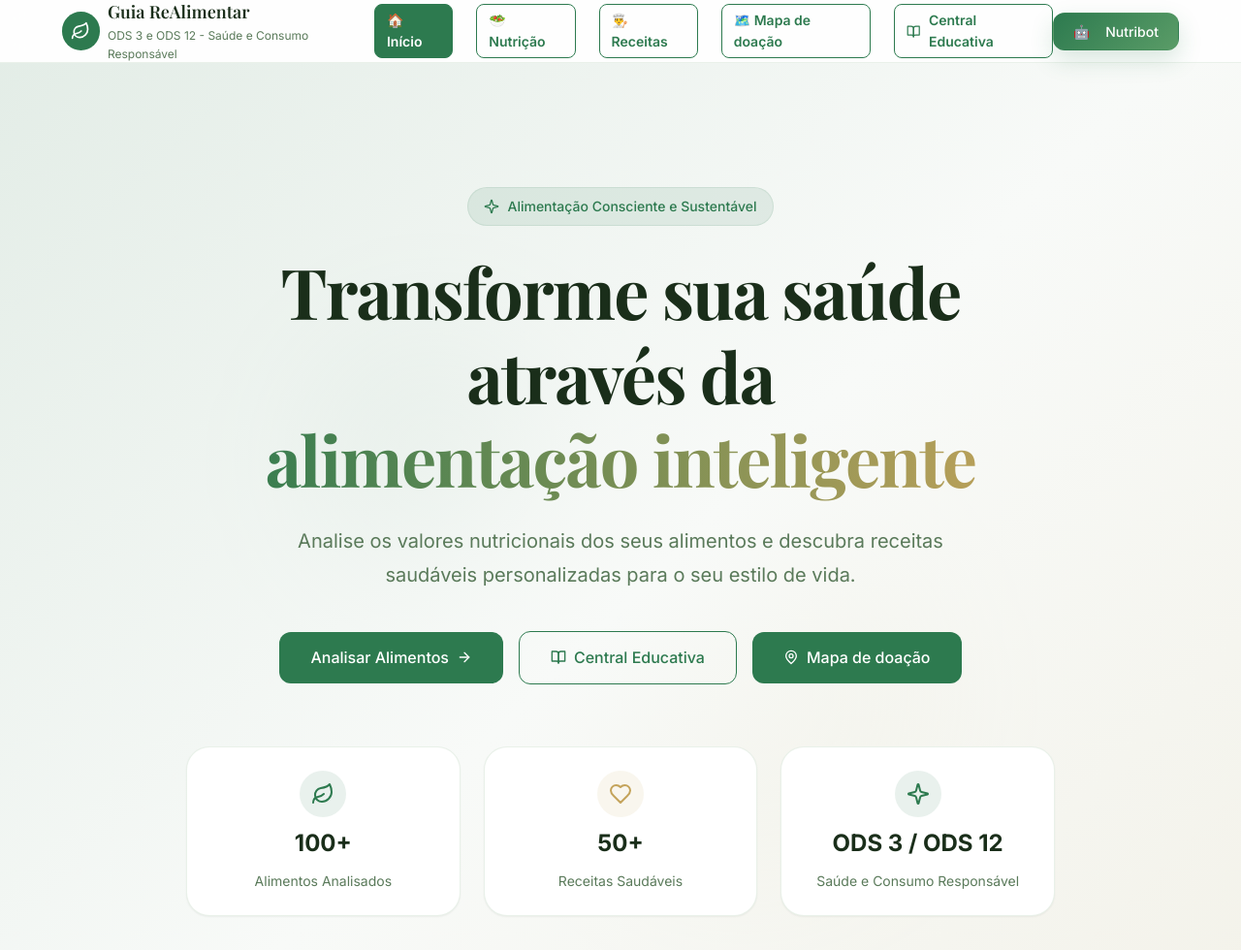
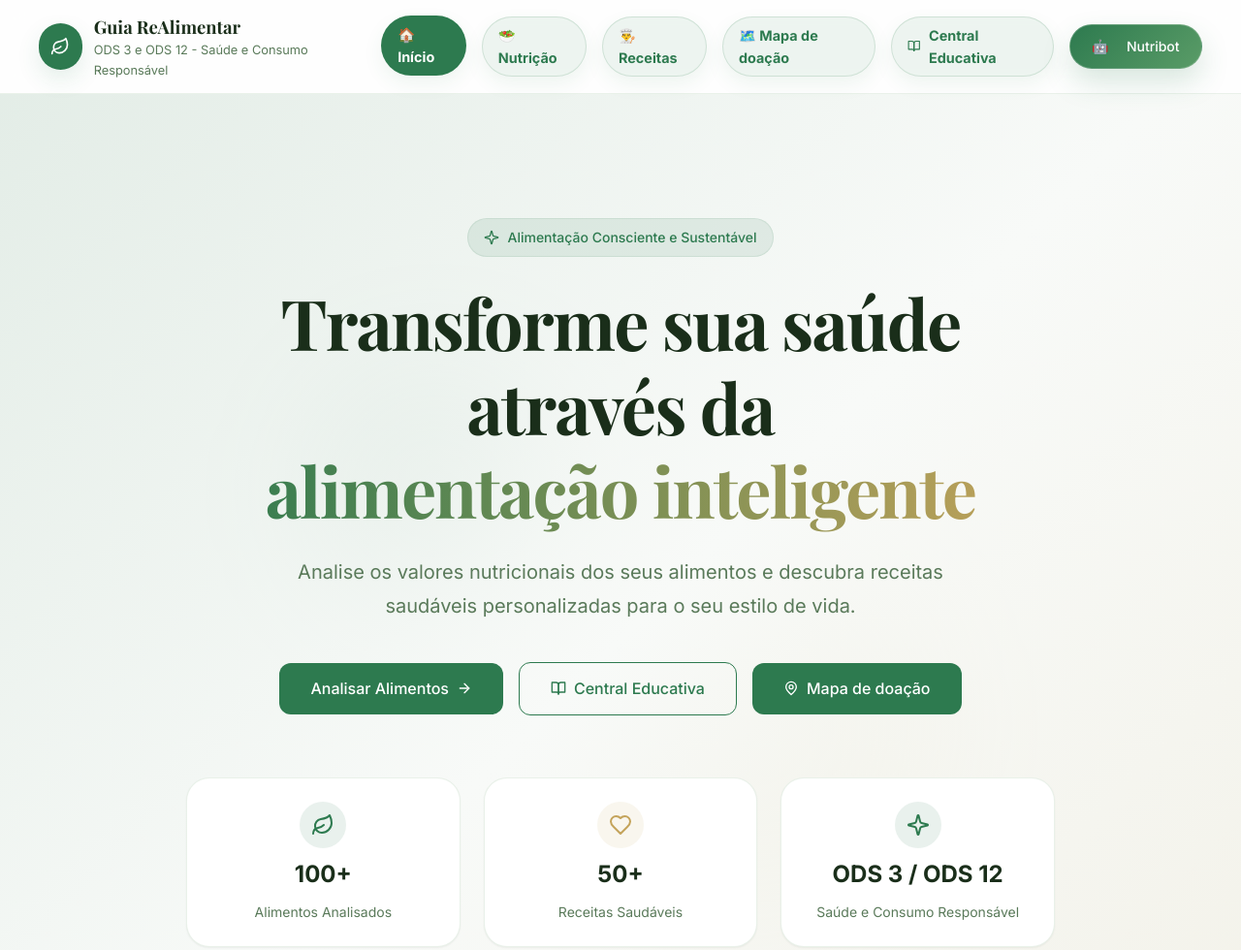
Before and after one commit to Danilocss13/trabalhoODS3.github.io, a plain HTML site: page index.html in a window 1280 px wide. Shown: the top 980 px of the page at 97% size. Drawn offline with nearby package versions, Linux system fonts and the light colour scheme.

Commit message:
Update styles.css

```diff
--- a/styles.css
+++ b/styles.css
@@ -240,29 +240,33 @@ img {
   display: flex;
   align-items: center;
   justify-content: space-between;
-  height: 4rem;
+  min-height: 5rem;
+  gap: 1rem;
+  padding: 0.8rem 0;
 }
 
 .logo {
   display: flex;
   align-items: center;
-  gap: 0.5rem;
-  transition: opacity 0.2s;
+  gap: 0.75rem;
+  transition: transform 0.2s ease, opacity 0.2s ease;
 }
 
 .logo:hover {
-  opacity: 0.8;
+  transform: translateY(-1px);
+  opacity: 0.95;
 }
 
 .logo-icon {
   display: flex;
   align-items: center;
   justify-content: center;
-  width: 2.5rem;
-  height: 2.5rem;
+  width: 3rem;
+  height: 3rem;
   border-radius: var(--radius-full);
   background-color: var(--primary);
   color: var(--primary-foreground);
+  box-shadow: 0 10px 24px rgba(45, 122, 79, 0.12);
 }
 
 .logo-text {
@@ -272,20 +276,20 @@ img {
 
 .logo-title {
   font-family: var(--font-serif);
-  font-size: 1.125rem;
-  font-weight: 600;
+  font-size: 1.15rem;
+  font-weight: 700;
   color: var(--foreground);
 }
 
 .logo-subtitle {
-  font-size: 0.75rem;
+  font-size: 0.8rem;
   color: var(--muted-foreground);
 }
 
 .nav-desktop {
   display: none;
   align-items: center;
-  gap: 1.5rem;
+  gap: 1rem;
 }
 
 @media (min-width: 768px) {
@@ -298,48 +302,56 @@ img {
   display: inline-flex;
   align-items: center;
   gap: 0.35rem;
-    font-size: 0.875rem;
-    font-weight: 600;
-    color: var(--primary);
-    border: 1px solid var(--primary);
-    border-radius: 0.5rem;
-    padding: 0.3rem 0.75rem;
-    transition: all 0.2s ease;
+  font-size: 0.9rem;
+  font-weight: 700;
+  color: var(--primary);
+  background-color: rgba(45, 122, 79, 0.08);
+  border: 1px solid rgba(45, 122, 79, 0.16);
+  border-radius: 999px;
+  padding: 0.45rem 1rem;
+  transition: transform 0.2s ease, background-color 0.2s ease, color 0.2s ease;
+  box-shadow: 0 8px 20px rgba(45, 122, 79, 0.08);
 }
 
 .nav-link:hover,
 .nav-link.active {
   background-color: var(--primary);
   color: #fff;
+  transform: translateY(-1px);
 }
 
 .nav-link.nav-link-educativo {
   display: inline-flex;
   align-items: center;
   gap: 0.35rem;
-    font-size: 0.875rem;
-    font-weight: 600;
-    padding: 0.3rem 0.75rem;
-    background-color: transparent;
-    color: var(--primary);
-    border-color: var(--primary);
-    transition: all 0.2s ease;
+  font-size: 0.9rem;
+  font-weight: 700;
+  background-color: rgba(45, 122, 79, 0.08);
+  color: var(--primary);
+  border: 1px solid rgba(45, 122, 79, 0.16);
+  border-radius: 999px;
+  padding: 0.45rem 1rem;
+  transition: transform 0.2s ease, background-color 0.2s ease, color 0.2s ease;
+  box-shadow: 0 8px 20px rgba(45, 122, 79, 0.08);
 }
 
 .nav-link.nav-link-educativo.active,
 .nav-link.nav-link-educativo:hover {
   background-color: var(--primary);
   color: #fff;
+  transform: translateY(-1px);
 }
 
 .menu-toggle {
   display: flex;
   align-items: center;
   justify-content: center;
-  width: 2.5rem;
-  height: 2.5rem;
+  width: 2.75rem;
+  height: 2.75rem;
   border-radius: var(--radius);
-  border: 1px solid var(--border);
+  border: 1px solid rgba(45, 122, 79, 0.14);
+  background-color: rgba(255, 255, 255, 0.9);
+  box-shadow: 0 8px 20px rgba(45, 122, 79, 0.08);
 }
 
 @media (min-width: 768px) {
@@ -388,17 +400,22 @@ img {
   .btn-nutribot {
     background: linear-gradient(135deg, #2d7a4f 0%, #5a9c67 100%);
     color: #fff;
-    border: 1px solid transparent;
-    box-shadow: 0 10px 25px rgba(45, 122, 79, 0.18);
+    border: 1px solid rgba(255, 255, 255, 0.18);
+    box-shadow: 0 14px 30px rgba(45, 122, 79, 0.18);
+    padding: 0.85rem 1.4rem;
+    border-radius: 999px;
+    transition: transform 0.2s ease, box-shadow 0.2s ease;
   }
 
   .btn-nutribot::before {
     content: '🤖';
-    margin-right: 0.5rem;
+    margin-right: 0.65rem;
   }
 
   .btn-nutribot:hover {
     background: linear-gradient(135deg, #246640 0%, #4f8f5c 100%);
+    transform: translateY(-1px);
+    box-shadow: 0 18px 35px rgba(45, 122, 79, 0.22);
   }
 
   .nutribot-overlay {
```
Lines whose indentation alone changed are shown as unchanged.
